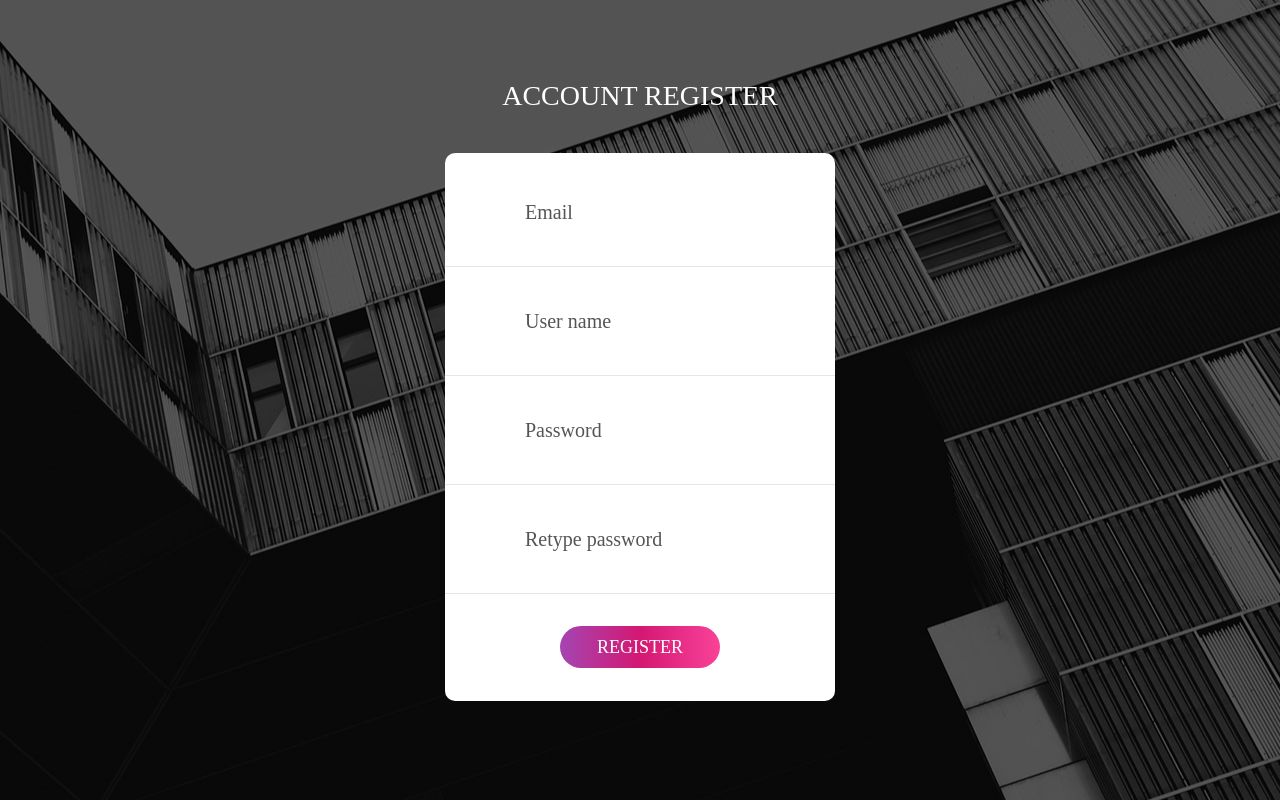
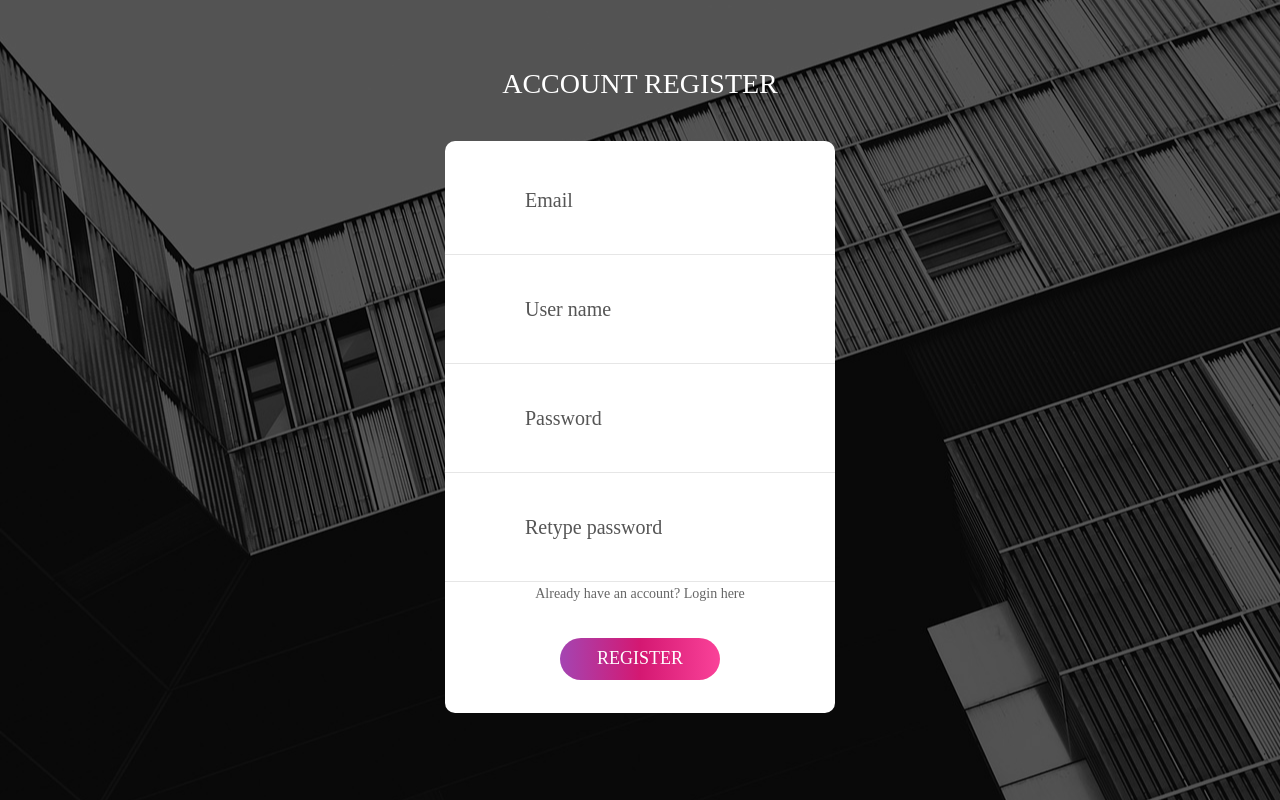
Before and after one commit to lephuduc/Cryptography-Project, a Flask app: page /register in a window 1280 px wide. Run offline with Flask 3, Linux system fonts and the light colour scheme; some libraries are stand-ins or nearby versions; some web fonts are replaced.

Commit message:
Update application

```diff
--- a/Application/app.py
+++ b/Application/app.py
@@ -17,7 +17,7 @@ def login():
             error_msg = "Invalid password or username"
             return render_template('login.html',error = error_msg)
         else:
-            return render_template('home.html')
+            return redirect(url_for('home'))
     return render_template('login.html')
 
 @app.route('/register',methods=['GET','POST'])
@@ -29,7 +29,7 @@ def register():
         error = submit_user(username,password,email)
         if error!=None:
              return render_template('register.html',error = error)
-        return render_template('register.html',anouce = "Resgiter successfully")
+        return render_template('login.html',anouce = "Resgiter successfully")
     return render_template('register.html')
 @app.route('/home')
 def home():
--- a/Application/templates/login.html
+++ b/Application/templates/login.html
@@ -55,6 +55,11 @@
 							<p class="error">{{ error }}</p>
 						</div>
 					{% endif %}
+					{% if anouce %}
+						<div id="anouce-message" >
+							<p class="anouce">{{ anouce }}</p>
+						</div>
+					{% endif %}
 					<div class="container-login100-form-btn m-t-32">
 						<button class="login100-form-btn" type="submit">
 							Login
--- a/Application/templates/register.html
+++ b/Application/templates/register.html
@@ -52,6 +52,9 @@
 						<input class="input100" type="password" name="retype_password" placeholder="Retype password" required>
 						<span class="focus-input100" data-placeholder="&#xe80f;"></span>
 					</div>
+					<div style="text-align:center">
+						<p>Already have an account?  <a href="/login" > Login here</a> </p>
+					</div>
 					{% if error %}
 						<div id="error-message" >
 							<p class="error">{{ error }}</p>
```
Also changed, not shown: 1 other file.
